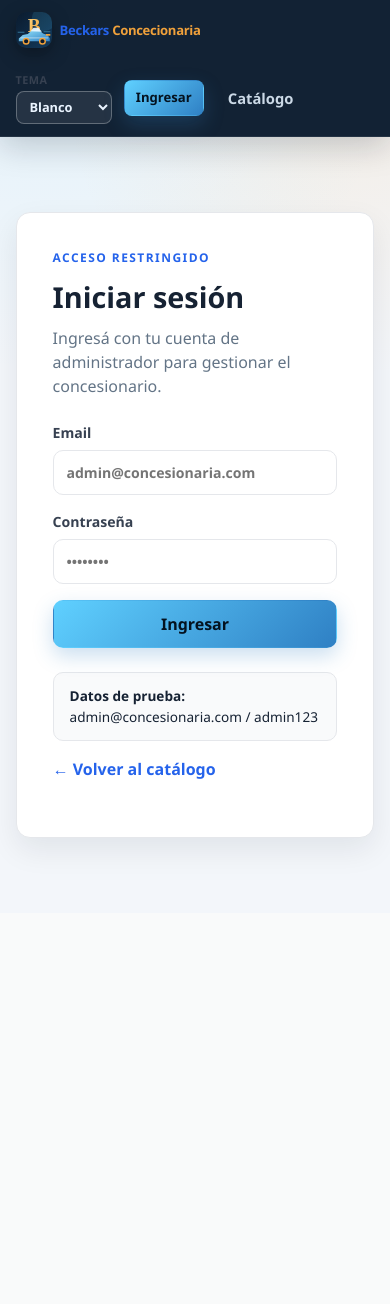
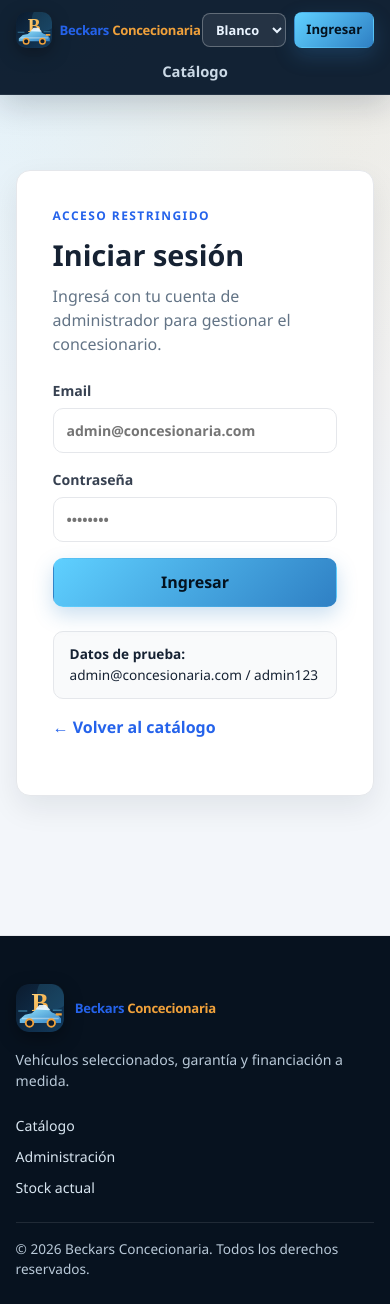
Before and after one commit to Federico-Becker/trabajo-practico, a Node server app: page /login in a window 390 px wide. Before the commit the page ends 856 px from the top, so only its background shows below. Run offline with Node 20, Linux system fonts and the light colour scheme; some libraries are stand-ins or nearby versions.

Commit message:
Align navbar and footer, add auto-opening filters

```diff
--- a/public/css/styles.css
+++ b/public/css/styles.css
@@ -1575,3 +1575,169 @@ html[data-theme="dark"] .btn-danger {
   border-color: #7f2d36;
   color: #ff9aa6;
 }
+
+.navbar {
+  display: grid;
+  grid-template-columns: minmax(0, 1fr) minmax(0, 2fr) minmax(0, 1fr);
+  gap: 1rem 1.5rem;
+}
+
+.brand {
+  min-width: 0;
+  justify-self: start;
+  white-space: nowrap;
+}
+
+.nav-links {
+  flex: none;
+  justify-self: center;
+  width: 100%;
+  justify-content: safe center;
+  flex-wrap: nowrap;
+  max-width: 100%;
+  overflow-x: auto;
+}
+
+.nav-actions {
+  justify-self: end;
+}
+
+@media (max-width: 900px) {
+  .navbar {
+    grid-template-columns: minmax(0, 1fr) auto;
+    grid-template-areas:
+      "brand actions"
+      "links links";
+    row-gap: 0.75rem;
+  }
+
+  .brand {
+    grid-area: brand;
+  }
+
+  .nav-links {
+    grid-area: links;
+    width: 100%;
+    justify-self: center;
+    justify-content: safe center;
+  }
+
+  .nav-actions {
+    grid-area: actions;
+  }
+}
+
+@media (max-width: 560px) {
+  .navbar {
+    column-gap: 0.5rem;
+  }
+
+  .nav-actions {
+    gap: 0.5rem;
+  }
+
+  .theme-control > span,
+  .nav-user {
+    display: none;
+  }
+
+  .theme-control select {
+    min-width: 84px;
+  }
+}
+
+.filters-summary {
+  display: flex;
+  align-items: center;
+  gap: 0.75rem;
+  cursor: pointer;
+  list-style: none;
+  border-radius: 10px;
+}
+
+.filters-summary::-webkit-details-marker {
+  display: none;
+}
+
+.filters-summary:focus-visible {
+  outline: 2px solid rgba(0, 180, 216, 0.45);
+  outline-offset: 4px;
+}
+
+.filters-title {
+  font-size: 1.05rem;
+  font-weight: 800;
+}
+
+.filters-active {
+  padding: 0.2rem 0.55rem;
+  border-radius: 999px;
+  background: rgba(0, 180, 216, 0.14);
+  color: #0f6fb5;
+  font-size: 0.72rem;
+  font-weight: 800;
+}
+
+.filters-chevron {
+  margin-left: auto;
+  color: var(--muted);
+  font-size: 1.1rem;
+  line-height: 1;
+  transition: transform 0.2s ease;
+}
+
+.filters[open] .filters-chevron {
+  transform: rotate(180deg);
+}
+
+.filters[open] .filter-grid {
+  margin-top: 1.25rem;
+}
+
+html[data-theme="dark"] .filters-active {
+  background: #173047;
+  color: #bfe4ff;
+}
+
+.footer-inner {
+  grid-template-columns: minmax(0, 1fr) auto;
+  gap: 1.5rem 2rem;
+}
+
+.footer-brand-block {
+  min-width: 0;
+}
+
+.footer-brand {
+  gap: 0.7rem;
+}
+
+.footer-brand .brand-mark {
+  width: 48px;
+  height: 48px;
+  border-radius: 12px;
+}
+
+.footer-brand-block p {
+  max-width: 540px;
+  margin: 0.75rem 0 0;
+  color: #b9c9d8;
+}
+
+.footer-links {
+  justify-self: end;
+  align-items: flex-end;
+  text-align: right;
+}
+
+@media (max-width: 900px) {
+  .footer-inner {
+    grid-template-columns: 1fr;
+  }
+
+  .footer-links {
+    justify-self: start;
+    align-items: flex-start;
+    text-align: left;
+  }
+}
--- a/views/admin/categorias/index.ejs
+++ b/views/admin/categorias/index.ejs
@@ -61,5 +61,6 @@
       <% } %>
     </section>
   </main>
+  <%- include('../../partials/footer') -%>
 </body>
 </html>
--- a/views/admin/consultas/index.ejs
+++ b/views/admin/consultas/index.ejs
@@ -79,5 +79,6 @@
       <% } %>
     </section>
   </main>
+  <%- include('../../partials/footer') -%>
 </body>
 </html>
--- a/views/admin/dashboard.ejs
+++ b/views/admin/dashboard.ejs
@@ -87,5 +87,6 @@
       </section>
     </div>
   </main>
+  <%- include('../partials/footer') -%>
 </body>
 </html>
--- a/views/admin/marcas/index.ejs
+++ b/views/admin/marcas/index.ejs
@@ -61,5 +61,6 @@
       <% } %>
     </section>
   </main>
+  <%- include('../../partials/footer') -%>
 </body>
 </html>
--- a/views/admin/vehiculos/form.ejs
+++ b/views/admin/vehiculos/form.ejs
@@ -146,5 +146,6 @@
       </div>
     </form>
   </main>
+  <%- include('../../partials/footer') -%>
 </body>
 </html>
--- a/views/admin/vehiculos/index.ejs
+++ b/views/admin/vehiculos/index.ejs
@@ -98,5 +98,6 @@
       <% } %>
     </section>
   </main>
+  <%- include('../../partials/footer') -%>
 </body>
 </html>
--- a/views/admin/ventas/index.ejs
+++ b/views/admin/ventas/index.ejs
@@ -119,5 +119,6 @@
       });
     }
   </script>
+  <%- include('../../partials/footer') -%>
 </body>
 </html>
--- a/views/auth/login.ejs
+++ b/views/auth/login.ejs
@@ -36,5 +36,6 @@
       <a class="back-link" href="/">&larr; Volver al catálogo</a>
     </section>
   </main>
+  <%- include('../partials/footer') -%>
 </body>
 </html>
--- /dev/null
+++ b/views/partials/footer.ejs
@@ -0,0 +1,17 @@
+<footer class="site-footer">
+  <div class="container footer-inner">
+    <div class="footer-brand-block">
+      <a class="brand footer-brand" href="/">
+        <img class="brand-mark" src="/images/logo.svg" alt="">
+        <span class="brand-text">Beckars <strong>Concecionaria</strong></span>
+      </a>
+      <p>Vehículos seleccionados, garantía y financiación a medida.</p>
+    </div>
+    <div class="footer-links">
+      <a href="/">Catálogo</a>
+      <a href="/login">Administración</a>
+      <a href="#catalogo">Stock actual</a>
+    </div>
+    <p class="footer-copy">© 2026 Beckars Concecionaria. Todos los derechos reservados.</p>
+  </div>
+</footer>
--- a/views/partials/navbar.ejs
+++ b/views/partials/navbar.ejs
@@ -4,7 +4,7 @@
   const aviso = q.msg || (q.enviado ? 'Operación realizada correctamente.' : '') || (q.consulta_enviada ? 'Consulta enviada correctamente.' : '');
 %>
 <header class="site-header">
-  <nav class="navbar">
+  <nav class="navbar" aria-label="Navegación principal">
     <a class="brand" href="/">
       <img class="brand-mark" src="/images/logo.svg" alt="">
       <span class="brand-text">Beckars <strong>Concecionaria</strong></span>
--- a/views/public/detalle.ejs
+++ b/views/public/detalle.ejs
@@ -111,5 +111,6 @@
     <p data-lightbox-caption></p>
   </div>
   <script src="/js/gallery.js" defer></script>
+  <%- include('../partials/footer') -%>
 </body>
 </html>
```
Also changed, not shown: routes/public.routes.js (+13 -1 lines), views/public/index.ejs (+10 -17 lines).
